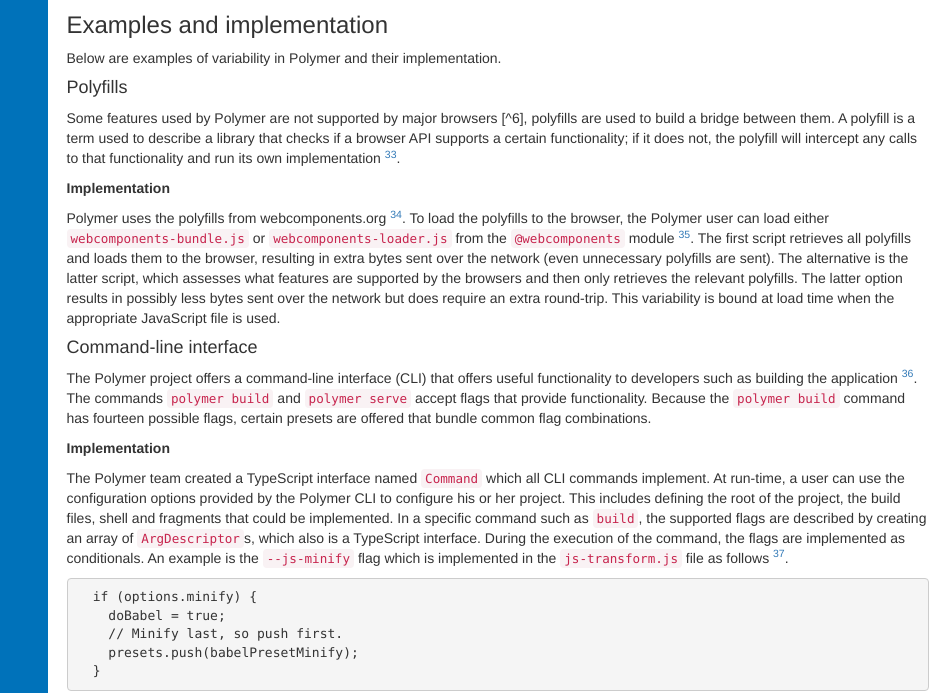
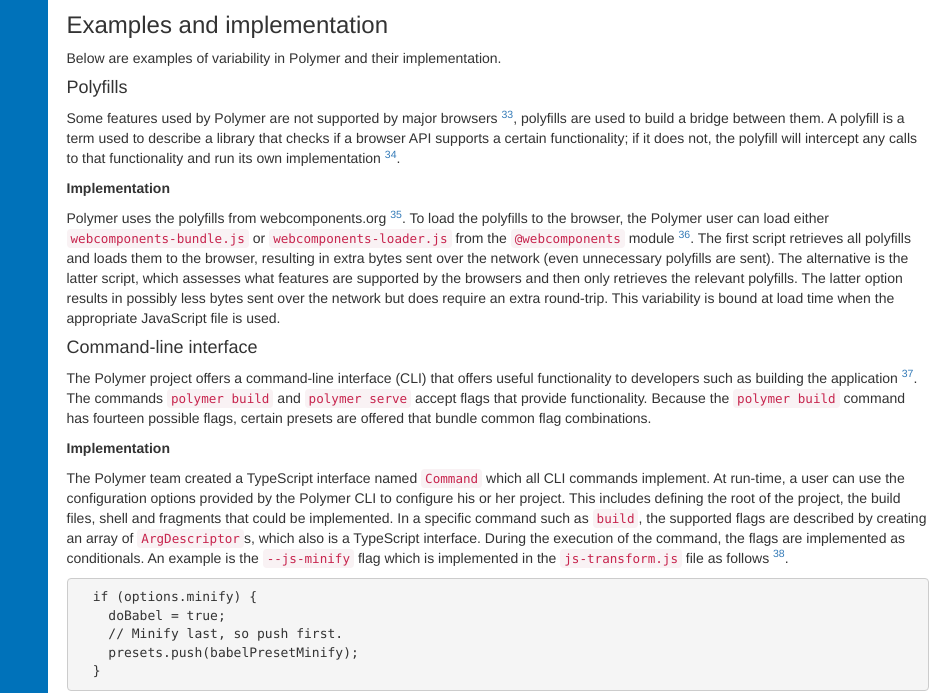
Before and after one commit to SERG-Delft/desosa2019, a Jekyll site: the page built from chapters/polymer/index.md, in a window 1280 px wide and 1400 px high, scrolled down 11947 px. Shown: the part 150-843 px from the top of the window, without its empty margins (336-1280 px from the left). Built offline with Jekyll 4.4.1, drawn with Linux system fonts in a browser that asks for light colours; nearby versions of some CDN libraries; some of the changed text lies outside the part shown.

```diff
--- a/chapters/polymer/index.md
+++ b/chapters/polymer/index.md
@@ -362,7 +359,7 @@ Overall, analyzing Polymer was interesting. We are pleasantly surprised by the q
 
 [^5]: The Polymer Project Authors. Document your elements - polymer project. Retrieved March 21, 2019 from https://polymer-library.polymer-project.org/3.0/docs/tools/documentation
 
-6. The Polymer Project Authors. Browser support overview - polymer project. Retrieved April 2, 2019 from https://polymer-library.polymer-project.org/3.0/docs/browsers
+[^6]: The Polymer Project Authors. Browser support overview - polymer project. Retrieved April 2, 2019 from https://polymer-library.polymer-project.org/3.0/docs/browsers
 
 [^7]: The Polymer Project Authors. Polyfills - polymer project. Retrieved April 2, 2019 from https://polymer-library.polymer-project.org/3.0/docs/polyfills
 
```
Also changed, not shown: other parts of chapters/polymer/index.md (+0 -3 lines).
